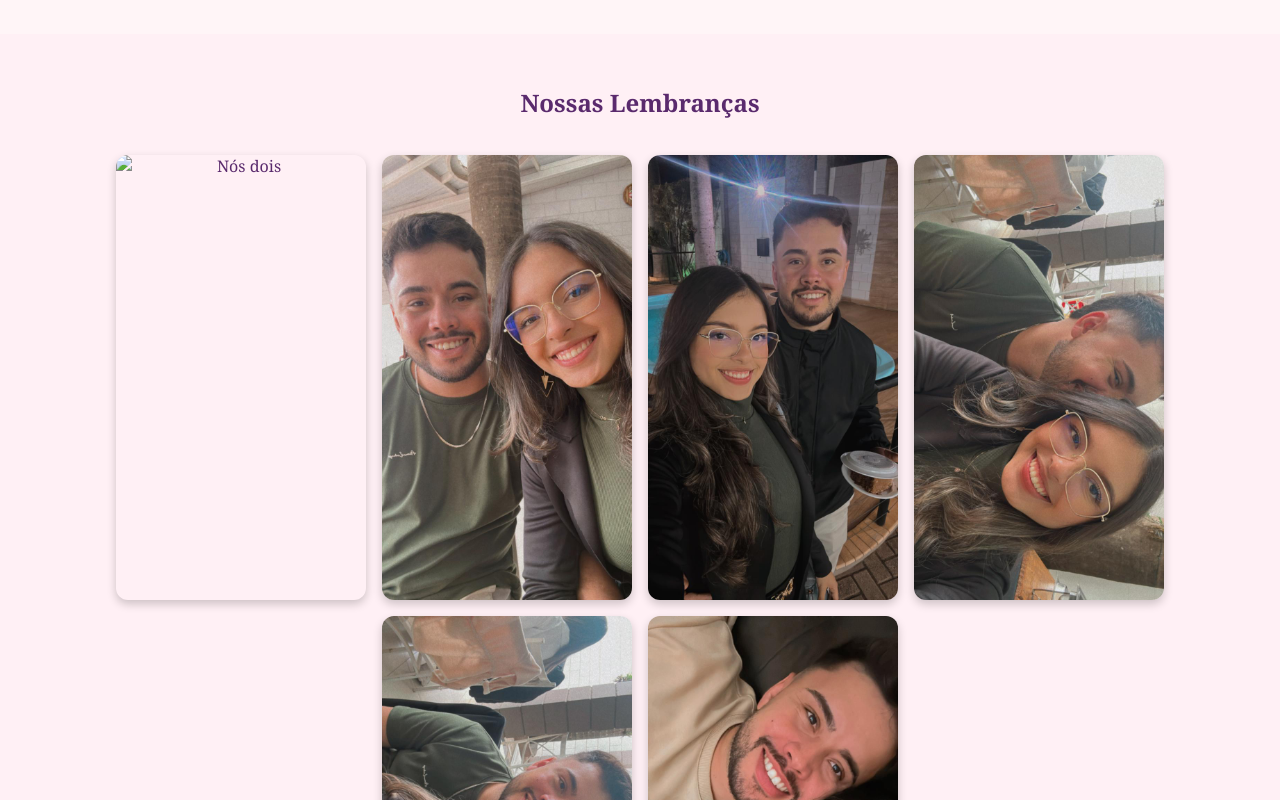
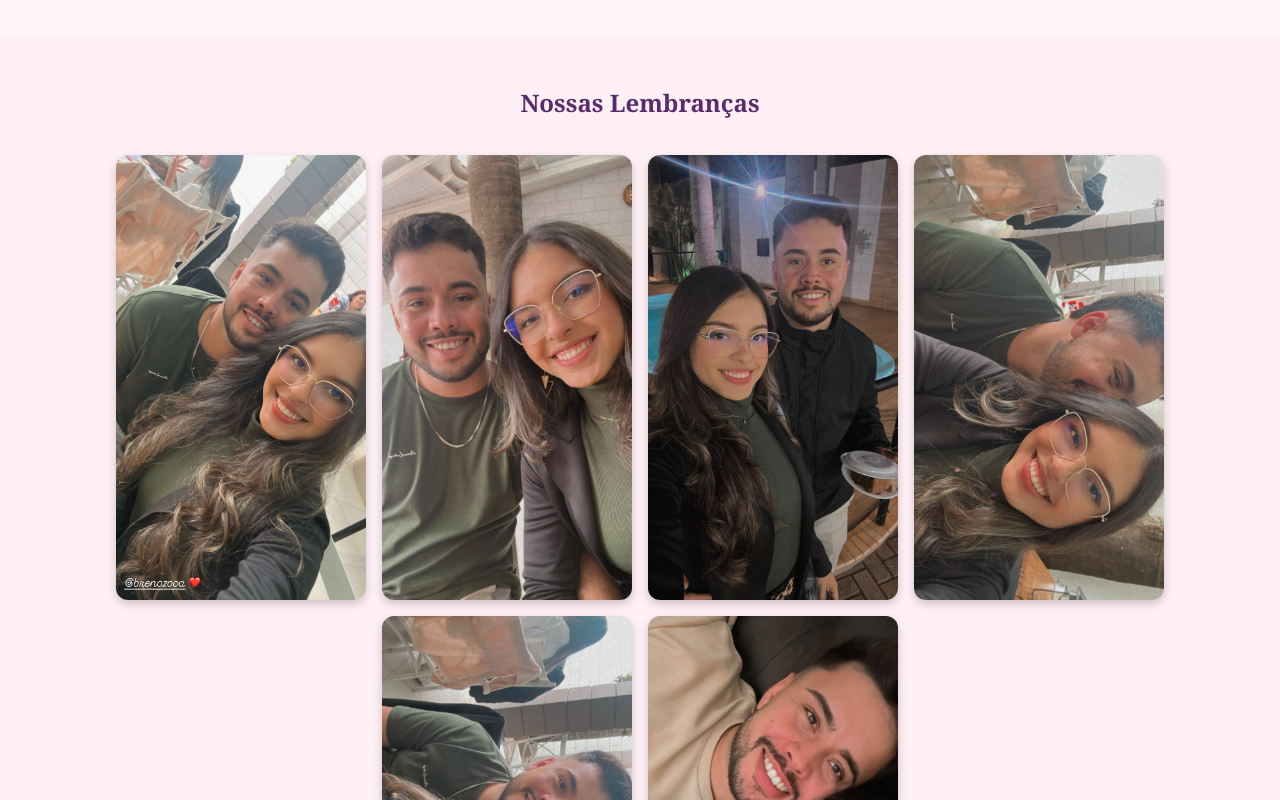
Before and after one commit to BrenoZoca/projeto, a plain HTML site: page Index.html in a window 1280 px wide. Shown: the part 442-1242 px from the top of the page. Drawn offline with Linux system fonts and the light colour scheme.

Commit message:
Update Index.html

```diff
--- a/Index.html
+++ b/Index.html
@@ -23,7 +23,7 @@
   <section class="galeria">
     <h2>Nossas Lembranças</h2>
     <div class="fotos">
-      <img src="imagens/01.jpg" alt="Nós dois">
+      <img src="imagens/01.png" alt="Nós dois">
       <img src="imagens/02.jpg" alt="Um momento especial">
       <img src="imagens/03.jpg" alt="Um sorriso inesquecível">
       <img src="imagens/04.jpg" alt="Um sorriso inesquecível">
```
